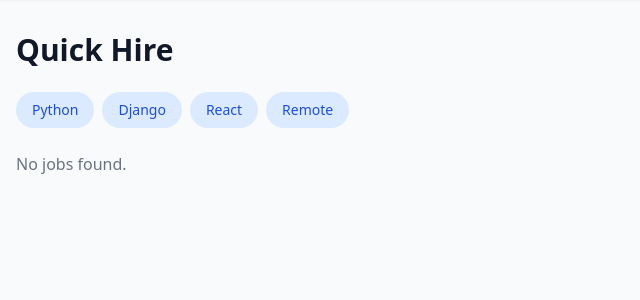
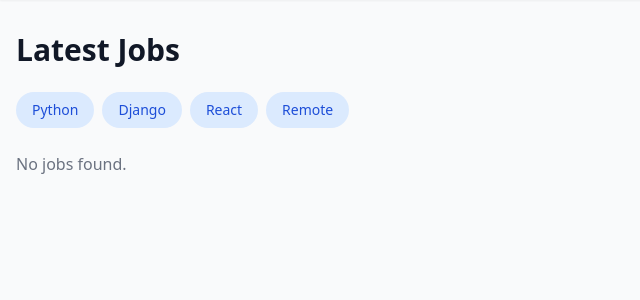
Before and after one commit to MohamedWazeemJassir/quickhire, a Django app: page / in a window 1280 px wide. Shown: the part 65-365 px from the top of the page, without its empty margins (0-640 px from the left). Run offline with Django 5.2, Linux system fonts and the light colour scheme; data that the repository does not hold is empty; some libraries are stand-ins or nearby versions.

Commit message:
Update home.html

```diff
--- a/jobs/templates/jobs/home.html
+++ b/jobs/templates/jobs/home.html
@@ -1,8 +1,8 @@
 {% extends 'jobs/base.html' %}
-{% block title %}Latest Jobs{% endblock %}
+{% block title %}Quick Hire{% endblock %}
 
 {% block content %}
-<h1 class="text-3xl font-bold mb-6">Quick Hire</h1>
+<h1 class="text-3xl font-bold mb-6">Latest Jobs</h1>
 
 <div class="flex flex-wrap gap-2 mb-6">
     {% for value, label in categories %}
```
